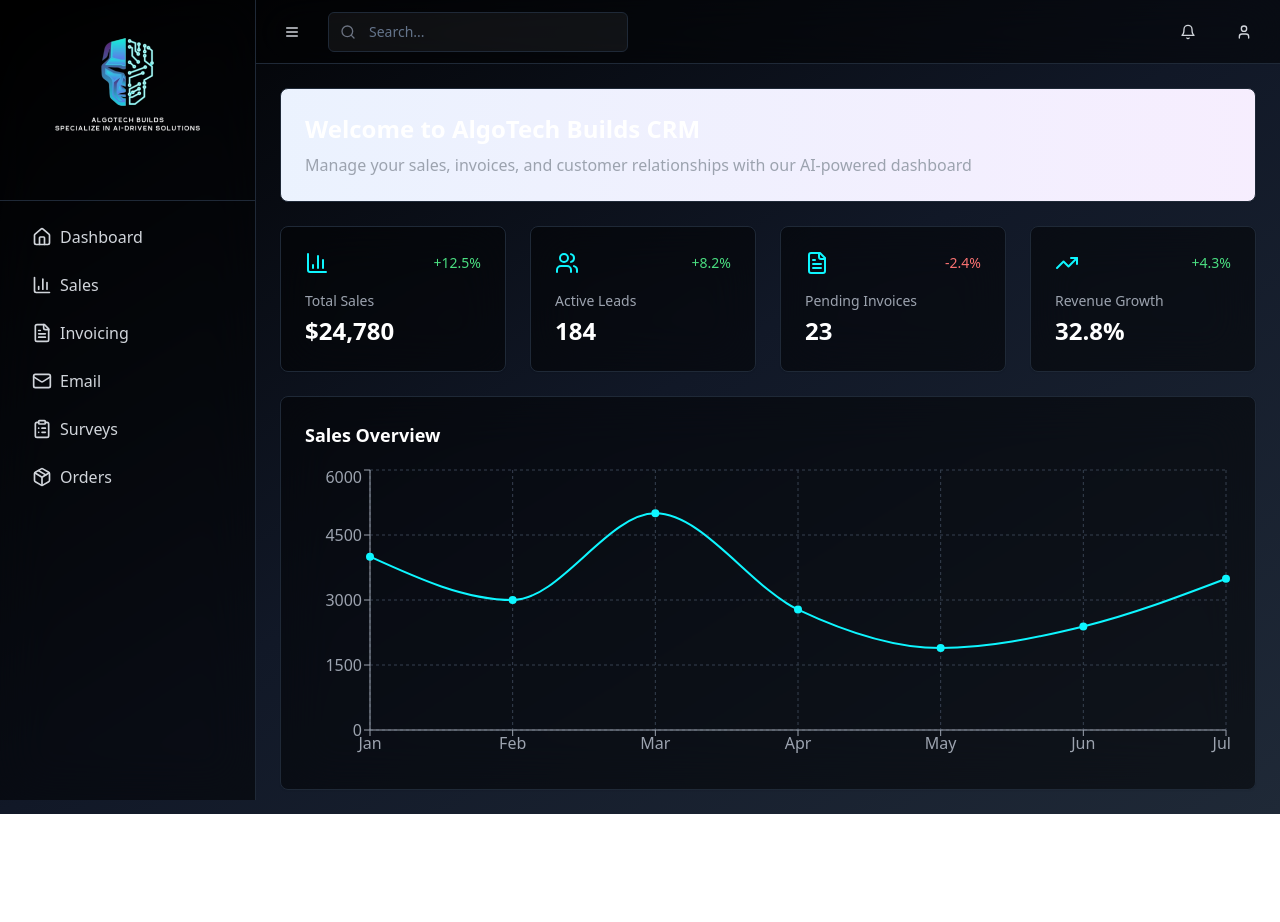
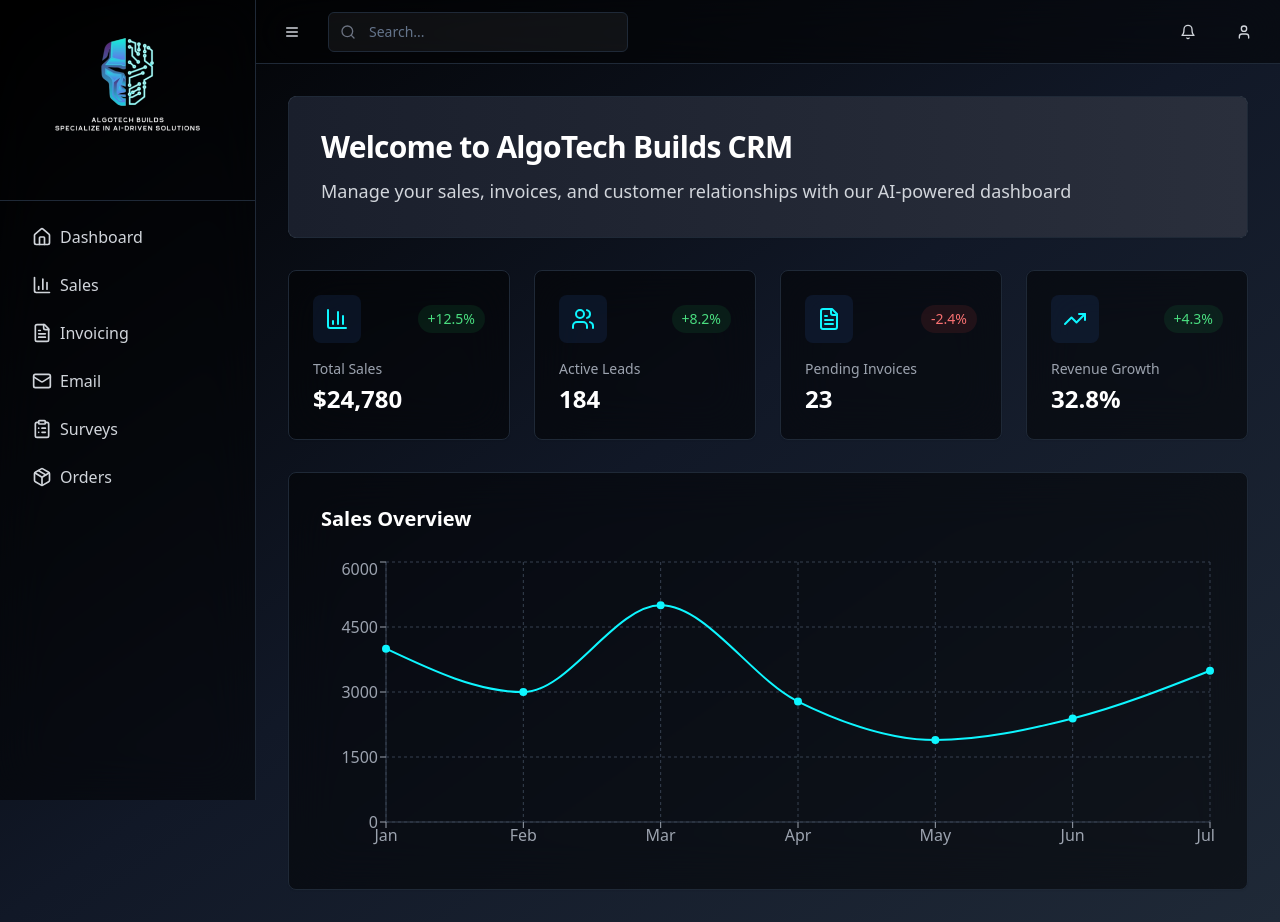
Before and after one commit to TaverNxyz/admin-dashboard, a React (Vite) app: page / in a window 1280 px wide. Before the commit the page ends 814 px from the top, so only its background shows below. Built offline with nearby package versions, Linux system fonts and the light colour scheme.

Commit message:
Improve dashboard layout and interactivity
Enhanced the layout of dashboard cards for better visibility and readability. Improved interactivity of the dashboard tab and ensured the welcome message is clear and prominent.
[skip gpt_engineer]

```diff
--- a/src/components/dashboard/MetricsGrid.tsx
+++ b/src/components/dashboard/MetricsGrid.tsx
@@ -34,17 +34,23 @@ export const MetricsGrid = () => {
       {metrics.map((metric) => (
         <Card
           key={metric.label}
-          className="bg-black/50 backdrop-blur-xl border-gray-800 hover:border-blue-500/50 transition-all duration-300 shadow-cyan-glow hover:shadow-lg hover:shadow-cyan-glow"
+          className="bg-black/50 backdrop-blur-xl border-gray-800 hover:border-blue-500/50 transition-all duration-300 hover:transform hover:scale-105 cursor-pointer"
         >
           <div className="p-6">
             <div className="flex items-center justify-between mb-4">
-              <metric.icon className="h-6 w-6 text-[#0EF6FF]" />
-              <span className={`text-sm ${metric.change.startsWith('+') ? 'text-green-400' : 'text-red-400'}`}>
+              <div className="p-3 bg-blue-500/10 rounded-lg">
+                <metric.icon className="h-6 w-6 text-[#0EF6FF]" />
+              </div>
+              <span className={`text-sm font-medium px-2.5 py-1 rounded-full ${
+                metric.change.startsWith('+')
+                  ? 'bg-green-500/10 text-green-400'
+                  : 'bg-red-500/10 text-red-400'
+              }`}>
                 {metric.change}
               </span>
             </div>
             <div className="space-y-1">
-              <h3 className="text-gray-400 text-sm">{metric.label}</h3>
+              <h3 className="text-gray-400 text-sm font-medium">{metric.label}</h3>
               <p className="text-2xl font-bold text-white">{metric.value}</p>
             </div>
           </div>
--- a/src/components/dashboard/SalesChart.tsx
+++ b/src/components/dashboard/SalesChart.tsx
@@ -13,29 +13,41 @@ const data = [
 
 export const SalesChart = () => {
   return (
-    <Card className="bg-black/50 backdrop-blur-xl border-gray-800 shadow-cyan-glow hover:shadow-lg hover:shadow-cyan-glow transition-all duration-300">
-      <div className="p-6">
-        <h2 className="text-lg font-semibold text-white mb-4">Sales Overview</h2>
+    <Card className="bg-black/50 backdrop-blur-xl border-gray-800 hover:border-blue-500/50 transition-all duration-300">
+      <div className="p-8">
+        <h2 className="text-xl font-semibold text-white mb-6">Sales Overview</h2>
         <div className="h-[300px] w-full">
           <ResponsiveContainer width="100%" height="100%">
             <LineChart data={data}>
               <CartesianGrid strokeDasharray="3 3" stroke="#374151" />
-              <XAxis dataKey="name" stroke="#9CA3AF" />
-              <YAxis stroke="#9CA3AF" />
+              <XAxis
+                dataKey="name"
+                stroke="#9CA3AF"
+                tick={{ fill: '#9CA3AF' }}
+                axisLine={{ stroke: '#374151' }}
+              />
+              <YAxis
+                stroke="#9CA3AF"
+                tick={{ fill: '#9CA3AF' }}
+                axisLine={{ stroke: '#374151' }}
+              />
               <Tooltip
                 contentStyle={{
                   backgroundColor: '#1F2937',
-                  border: 'none',
+                  border: '1px solid #374151',
                   borderRadius: '0.5rem',
                   color: '#fff',
+                  padding: '12px',
                 }}
+                labelStyle={{ color: '#9CA3AF' }}
               />
               <Line
                 type="monotone"
                 dataKey="value"
                 stroke="#0EF6FF"
                 strokeWidth={2}
-                dot={{ fill: '#0EF6FF' }}
+                dot={{ fill: '#0EF6FF', strokeWidth: 2 }}
+                activeDot={{ r: 6, fill: '#0EF6FF', stroke: '#fff' }}
               />
             </LineChart>
           </ResponsiveContainer>
--- a/src/components/dashboard/WelcomeCard.tsx
+++ b/src/components/dashboard/WelcomeCard.tsx
@@ -2,12 +2,12 @@ import { Card } from "@/components/ui/card";
 
 export const WelcomeCard = () => {
   return (
-    <Card className="bg-gradient-to-r from-blue-500/10 to-purple-500/10 border-gray-800">
-      <div className="p-6">
-        <h1 className="text-2xl font-bold text-white mb-2">
+    <Card className="bg-gradient-to-r from-[#1A1F2C] to-[#2A2F3C] border-gray-800 hover:border-blue-500/50 transition-all duration-300">
+      <div className="p-8">
+        <h1 className="text-3xl font-bold text-white mb-3 tracking-tight">
           Welcome to AlgoTech Builds CRM
         </h1>
-        <p className="text-gray-400">
+        <p className="text-gray-300 text-lg">
           Manage your sales, invoices, and customer relationships with our AI-powered dashboard
         </p>
       </div>
--- a/src/pages/Index.tsx
+++ b/src/pages/Index.tsx
@@ -6,7 +6,7 @@ import { SalesChart } from "@/components/dashboard/SalesChart";
 const Index = () => {
   return (
     <DashboardLayout>
-      <div className="p-6 space-y-6">
+      <div className="p-8 space-y-8">
         <WelcomeCard />
         <MetricsGrid />
         <SalesChart />
```
